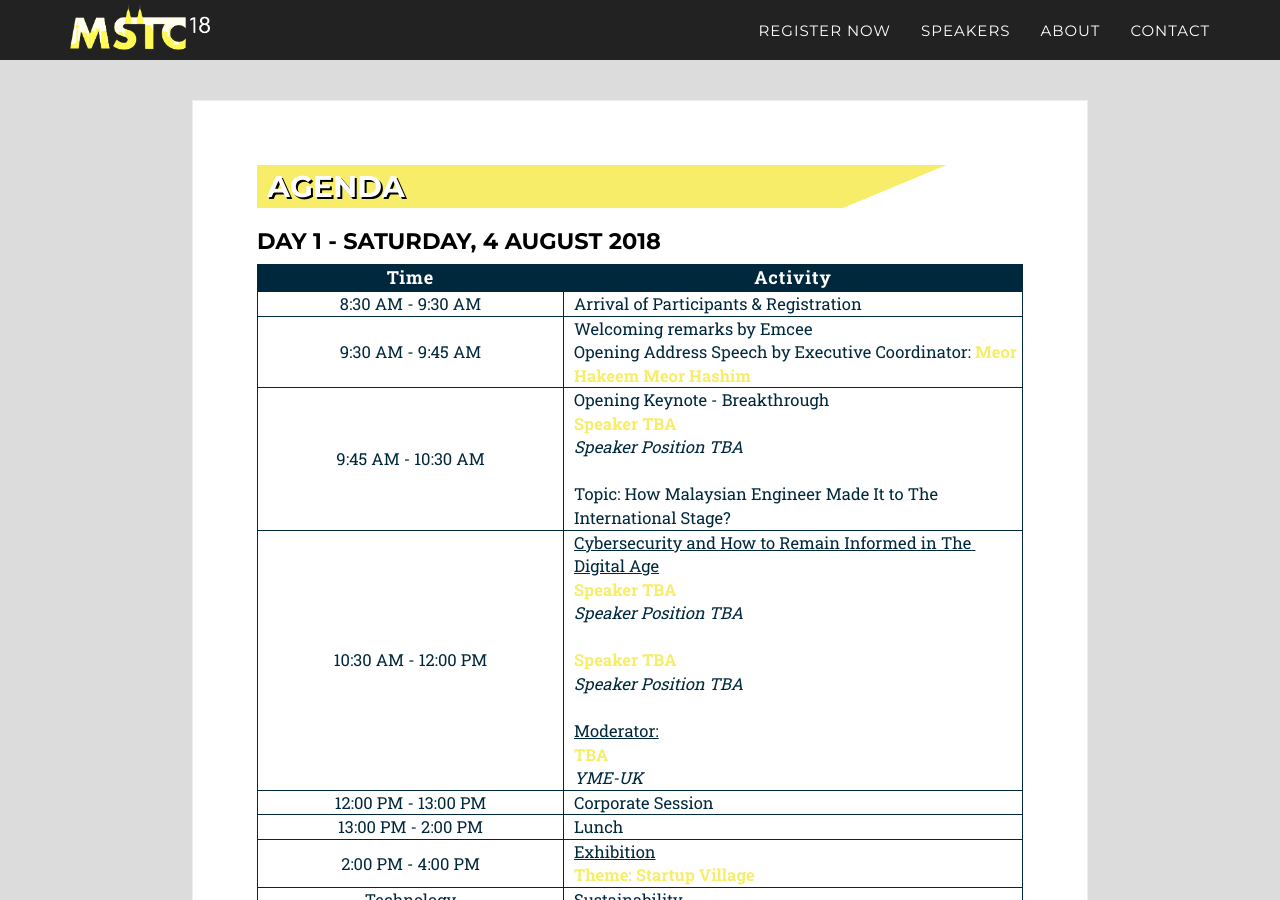
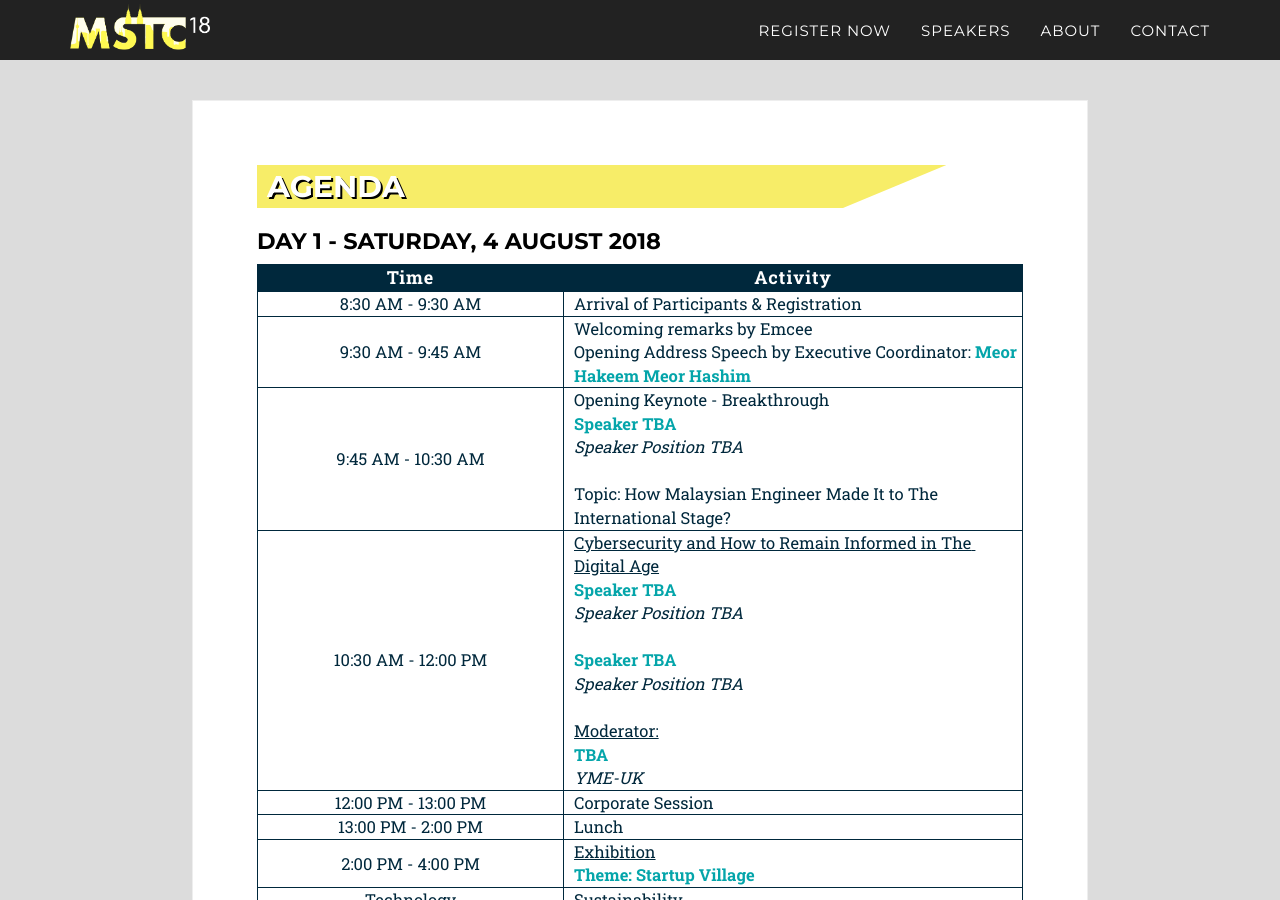
Before and after one commit to mstc18/mstc18.github.io, a Jekyll site: the page built from _2017_pages/agenda.html, in a window 1280 px wide and 900 px high. Built offline with Jekyll 4.4.1, drawn with Linux system fonts in a browser that asks for light colours; some web fonts are replaced.

Commit message:
Change agenda font color

```diff
--- a/_2017_pages/agenda.html
+++ b/_2017_pages/agenda.html
@@ -26,15 +26,15 @@ published: true
             </tr>
             <tr>
                 <td>9:30 AM - 9:45 AM</td>
-                <td>Welcoming remarks by Emcee<br>Opening Address Speech by Executive Coordinator: <b>Meor Hakeem Meor Hashim</b></td>
+                <td>Welcoming remarks by Emcee<br>Opening Address Speech by Executive Coordinator: <b style="color:#04a5aa;">Meor Hakeem Meor Hashim</b></td>
             </tr>
             <tr>
                 <td>9:45 AM - 10:30 AM</td>
-                <td>Opening Keynote - Breakthrough<br><b>Speaker TBA</b><br><i>Speaker Position TBA</i><br><br>Topic: How Malaysian Engineer Made It to The International Stage?</td>
+                <td>Opening Keynote - Breakthrough<br><b style="color:#04a5aa;">Speaker TBA</b><br><i>Speaker Position TBA</i><br><br>Topic: How Malaysian Engineer Made It to The International Stage?</td>
             </tr>
             <tr>
                 <td>10:30 AM - 12:00 PM</td>
-                <td><u>Cybersecurity and How to Remain Informed in The Digital Age</u><br><b>Speaker TBA</b><br><i>Speaker Position TBA</i><br><br><b>Speaker TBA</b><br><i>Speaker Position TBA</i><br><br><u>Moderator:</u><br><b>TBA</b><br><i>YME-UK</i></td>
+                <td><u>Cybersecurity and How to Remain Informed in The Digital Age</u><br><b style="color:#04a5aa;">Speaker TBA</b><br><i>Speaker Position TBA</i><br><br><b style="color:#04a5aa;">Speaker TBA</b><br><i>Speaker Position TBA</i><br><br><u>Moderator:</u><br><b style="color:#04a5aa;">TBA</b><br><i>YME-UK</i></td>
             </tr>
             <tr>
                 <td>12:00 PM - 13:00 PM</td>
@@ -46,7 +46,7 @@ published: true
             </tr>
             <tr>
                 <td>2:00 PM - 4:00 PM</td>
-                <td><u>Exhibition</u><br><b>Theme: Startup Village</b><br></td>
+                <td><u>Exhibition</u><br><b style="color:#04a5aa;">Theme: Startup Village</b><br></td>
                 <tr>
                     <td><u>Technology</u><br>VR Immersive Learning</td>
                     <td><u>Sustainability</u><br>Breakthrough of Technology in Sustainability</td>
@@ -90,7 +90,7 @@ published: true
             </tr>
             <tr>
                 <td>9:30 AM - 10:30 AM</td>
-                <td><u>Cluster A Second Session</u><br>Transportation<br><b>TBA</b><br><i>Speaker position TBA</i><br><br><b>TBA</b><br><i>Speaker position TBA</i><br><br><b>TBA</b><br><i>Speaker position TBA</i><br><br><hr><u>Cluster Z Finance</u><br>The Future of Payment<br><b>TBA</b><br><i>Speaker position TBA</i><br><br><b>TBA</b><br><i>Speaker position TBA</i><br><br><b>TBA</b><br><i>Speaker position TBA</i><br><br></td>
+                <td><u>Cluster A Second Session</u><br>Transportation<br><b style="color:#04a5aa;">TBA</b><br><i>Speaker position TBA</i><br><br><b style="color:#04a5aa;">TBA</b><br><i>Speaker position TBA</i><br><br><b style="color:#04a5aa;">TBA</b><br><i>Speaker position TBA</i><br><br><hr><u>Cluster Z Finance</u><br>The Future of Payment<br><b style="color:#04a5aa;">TBA</b><br><i>Speaker position TBA</i><br><br><b style="color:#04a5aa;">TBA</b><br><i>Speaker position TBA</i><br><br><b style="color:#04a5aa;">TBA</b><br><i>Speaker position TBA</i><br><br></td>
 
             </tr>
              <tr>
@@ -99,12 +99,12 @@ published: true
             </tr>
             <tr>
                 <td>10:45 AM - 11:45 PM</td>
-                <td><u>Cluster A Second Session</u><br>Gaming<br><b>TBA</b><br><i>Speaker position TBA</i><br><br><b>TBA</b><br><i>Speaker position TBA</i><br><br><b>TBA</b><br><i>Speaker position TBA</i><br><br><br><hr><u>Cluster Z Legal</u><br>How AI would affect legal institution?<br><b>TBA</b><br><i>Speaker position TBA</i><br><br><b>TBA</b><br><i>Speaker position TBA</i><br><br><b>TBA</b><br><i>Speaker position TBA</i><br><br></td>
+                <td><u>Cluster A Second Session</u><br>Gaming<br><b style="color:#04a5aa;">TBA</b><br><i>Speaker position TBA</i><br><br><b style="color:#04a5aa;">TBA</b><br><i>Speaker position TBA</i><br><br><b style="color:#04a5aa;">TBA</b><br><i>Speaker position TBA</i><br><br><br><hr><u>Cluster Z Legal</u><br>How AI would affect legal institution?<br><b style="color:#04a5aa;">TBA</b><br><i>Speaker position TBA</i><br><br><b style="color:#04a5aa;">TBA</b><br><i>Speaker position TBA</i><br><br><b style="color:#04a5aa;">TBA</b><br><i>Speaker position TBA</i><br><br></td>
 
             </tr>
             <tr>
                 <td>11:45 PM - 1:00 PM</td>
-                <td><u>Unconference</u><b><br>Participants Activity</b><br><i>Discussion issues, "Would you let AI handle your personal data?"</i></td>
+                <td><u>Unconference</u><b style="color:#04a5aa;"><br>Participants Activity</b><br><i>Discussion issues, "Would you let AI handle your personal data?"</i></td>
             </tr>
             <tr>
                 <td>1:00 PM - 1:45 PM</td>
```
Also changed, not shown: 3 other files.
